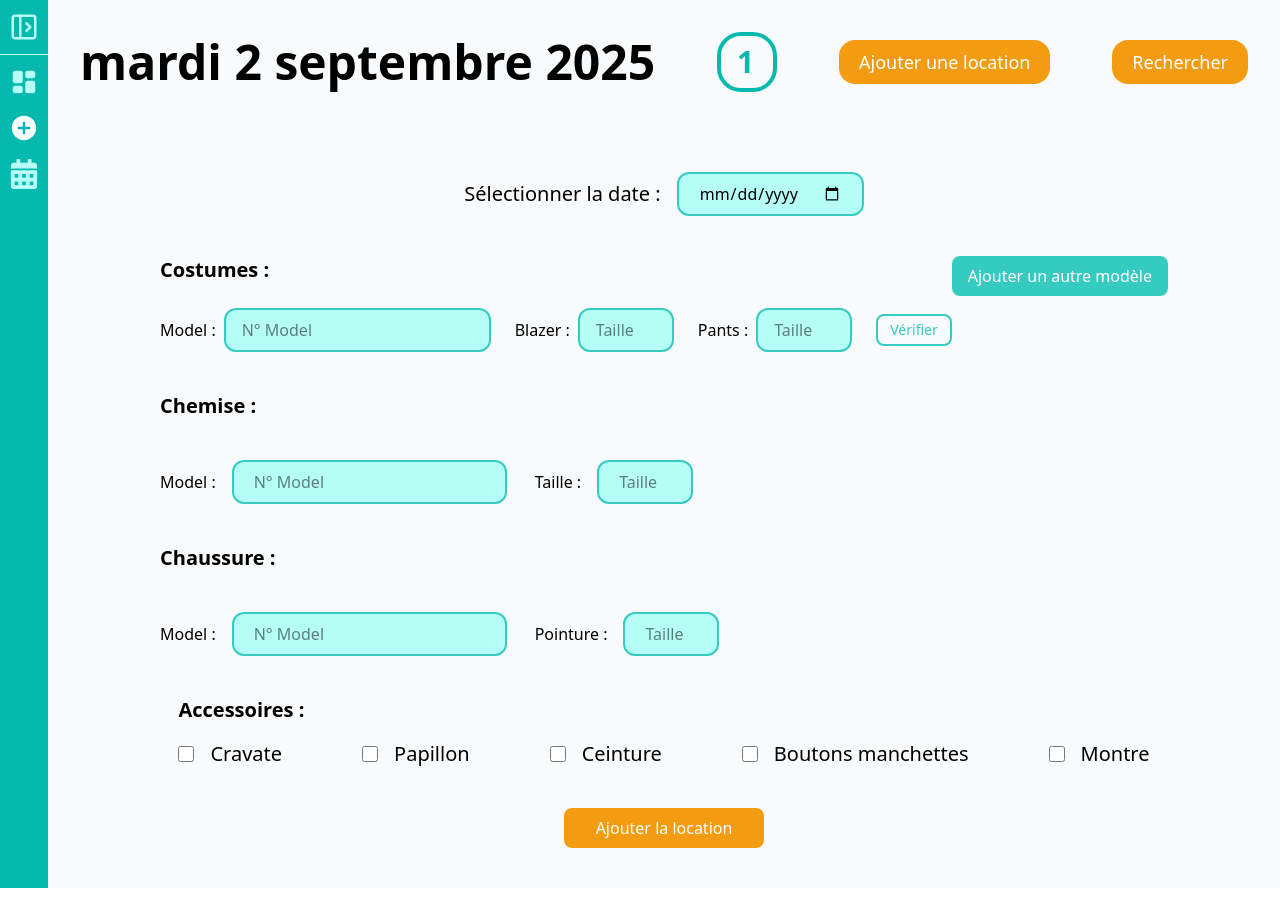
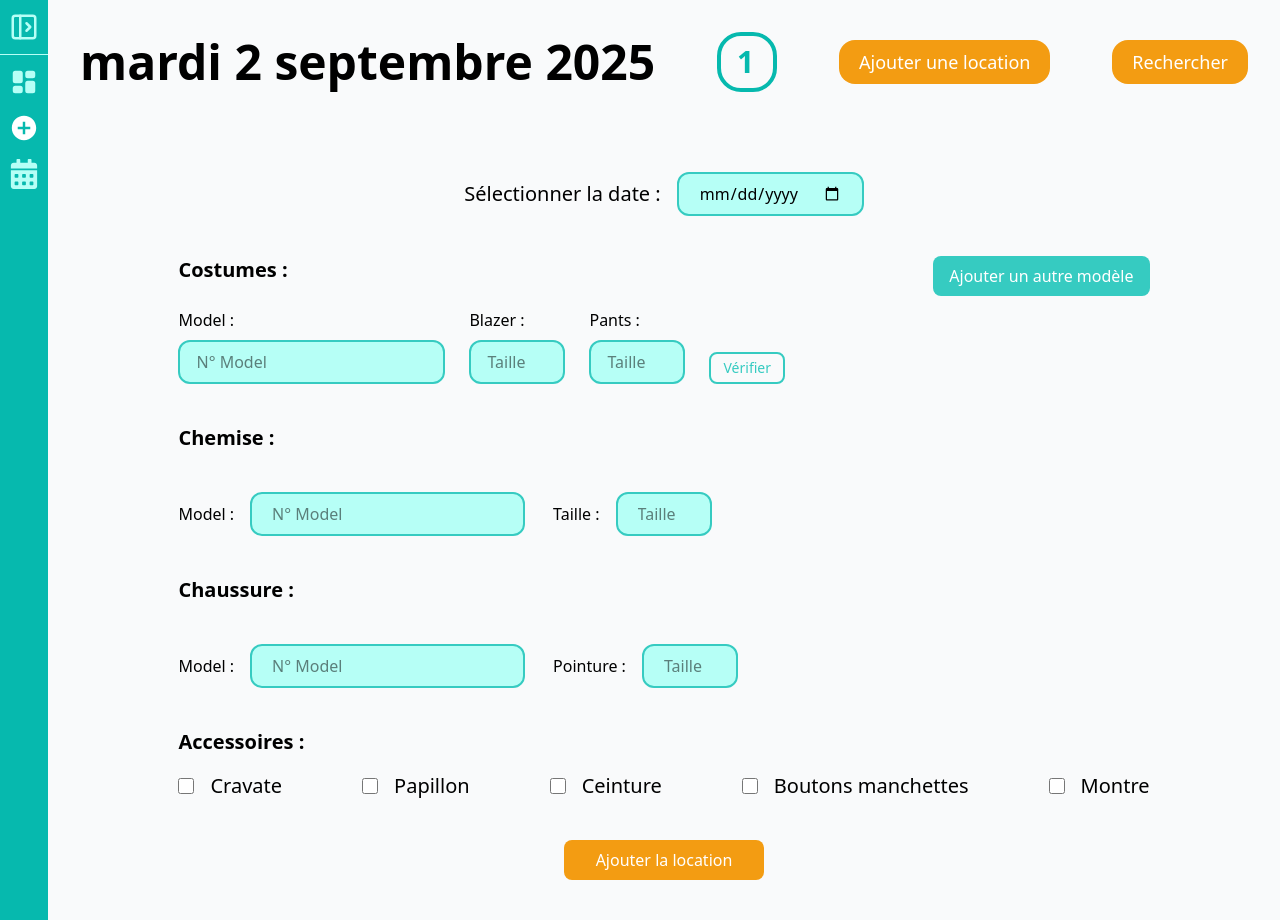
Before and after one commit to salimxfardeheb/location-costumes, a Next.js app: page /1/addLocation in a window 1280 px wide. Before the commit the page ends 888 px from the top, so only its background shows below. Built offline with nearby package versions, Linux system fonts and the light colour scheme; no server answers.

Commit message:
fix addLocation final

```diff
--- a/app/[nom_boutique]/addLocation/page.tsx
+++ b/app/[nom_boutique]/addLocation/page.tsx
@@ -3,6 +3,7 @@ import { ItemCloth, LocationInput } from "@/app/firebase/createLocation";
 import React, { useState } from "react";
 import { MdOutlineCancel } from "react-icons/md";
 import { checkAvailability } from "@/app/firebase/checkAvailability";
+import { span } from "framer-motion/client";
 
 const Page = () => {
   const [locationDate, setLocationDate] = useState("");
@@ -19,6 +20,10 @@ const Page = () => {
   const [loading, setLoading] = useState(false);
   const [success, setSuccess] = useState<string | null>(null);
   const [error, setError] = useState<string | null>(null);
+
+  const [available, setAvailable] = useState(false);
+  const [unavailableB, setUnavailableB] = useState(false);
+  const [unavailableP, setUnavailableP] = useState(false);
 
   const accessory = [
     "Cravate",
@@ -108,11 +113,11 @@ const Page = () => {
 
         {/* Costumes dynamiques */}
         <div className="flex w-full justify-between items-start">
-          <div className="flex flex-col gap-6 min-w-fit">
+          <div className="flex flex-col gap-6 min-w-fit min-h-fit">
             <span className="text-xl font-semibold">Costumes :</span>
             {costumes.map((c, index) => (
-              <div key={index} className="flex gap-6 items-center">
-                <label className="flex gap-2 items-center">
+              <div key={index} className="flex gap-6 items-start min-h-fit">
+                <label className="flex flex-col gap-2 items-start">
                   <span>Model :</span>
                   <input
                     type="text"
@@ -124,7 +129,7 @@ const Page = () => {
                     className="bg-[#B6FFF6] px-4 py-2 rounded-xl border-2 border-[#36CBC1]"
                   />
                 </label>
-                <label className="flex gap-2 items-center">
+                <label className="flex flex-col items-start gap-2">
                   <span>Blazer :</span>
                   <input
                     type="text"
@@ -135,8 +140,11 @@ const Page = () => {
                     }
                     className="w-24 bg-[#B6FFF6] px-4 py-2 rounded-xl border-2 border-[#36CBC1]"
                   />
+                  {unavailableB && (
+                    <span className="w-2/3 text-sm">❌ Ce blazer est déjà loué à cette date !</span>
+                  )}
                 </label>
-                <label className="flex gap-2 items-center">
+                <label className="flex flex-col items-start gap-2 ">
                   <span>Pants :</span>
                   <input
                     type="text"
@@ -147,6 +155,11 @@ const Page = () => {
                     }
                     className="w-24 bg-[#B6FFF6] px-4 py-2 rounded-xl border-2 border-[#36CBC1]"
                   />
+                  {unavailableP && (
+                    <span className="w-2/3 text-sm">
+                      ❌ Ce pantalon est déjà loué à cette date !
+                    </span>
+                  )}
                 </label>
                 {costumes.length > 1 && (
                   <div>
@@ -159,8 +172,9 @@ const Page = () => {
                     </button>
                   </div>
                 )}
-                <button
-                  className="self-center border-2 border-[#36CBC1] text-sm hover:bg-[#B6FFF6] cursor-pointer text-[#36CBC1]  px-3 py-1 rounded-lg hover:opacity-85"
+                  <button
+                  className="self-end border-2 border-[#36CBC1] text-sm hover:bg-[#B6FFF6] cursor-pointer text-[#36CBC1]  px-3 py-1 rounded-lg hover:opacity-85"
+                  type="button"
                   onClick={async () => {
                     try {
                       const result = await checkAvailability(
@@ -170,35 +184,39 @@ const Page = () => {
                         locationDate
                       );
 
-                      if(result.missingModel)
+                      if(result.missingModel) {
+                        alert("⚠️ Model introuvable ou non renseignée !")
+                      }
 
+                      // Blazer
                       if (result.missingCostumeBlazer) {
-                        setError(
+                        alert(
                           "⚠️ Taille de blazer introuvable ou non renseignée !"
                         );
                       } else if (result.blazerLocate) {
-                        setError("❌ Ce blazer est déjà loué à cette date !");
+                        setUnavailableB(true);
                       }
 
+                      // Pantalon
                       if (result.missingCostumePant) {
-                        setError(
+                        alert(
                           "⚠️ Taille de pantalon introuvable ou non renseignée !"
                         );
                       } else if (result.pantLocate) {
-                        setError("❌ Ce pantalon est déjà loué à cette date !");
+                        setUnavailableP(true);
                       }
 
+                      // Costume dispo
                       if (
                         !result.missingCostumeBlazer &&
                         !result.missingCostumePant &&
                         !result.blazerLocate &&
                         !result.pantLocate
                       ) {
-                        alert("✅ Costume disponible !");
+                        setAvailable(true);
                       }
-                    } catch (err) {
-                      console.error(err);
-                      alert("Erreur lors de la vérification.");
+                    } catch (err : any) {
+                      alert("⚠️ Modèle inexistant !");
                     }
                   }}
                 >
@@ -206,6 +224,7 @@ const Page = () => {
                 </button>
               </div>
             ))}
+            {available && <span>✅ Costume disponible !</span>}
           </div>
           <div className="flex flex-col justify-end gap-4">
             <button
--- a/app/[nom_boutique]/dashboard/searchModel/resultats/page.tsx
+++ b/app/[nom_boutique]/dashboard/searchModel/resultats/page.tsx
@@ -1,6 +1,6 @@
 "use client";
 import Link from "next/link";
-import { useSearchParams } from "next/navigation";
+import { useParams, useSearchParams } from "next/navigation";
 import { useEffect, useState } from "react";
 
 export default function ResultatsPage() {
@@ -10,6 +10,8 @@ export default function ResultatsPage() {
 
   const [results, setResults] = useState<any[]>([]);
   const [loading, setLoading] = useState(false);
+
+    const { nom_boutique } = useParams();
 
   useEffect(() => {
     if (!date || !category) return;
@@ -59,10 +61,6 @@ export default function ResultatsPage() {
             key={i}
             className="flex flex-col justify-center items-center w-fit"
           >
-            <Link
-              href={`${category}/${item.model}`}
-              className="hover:scale-105 duration-100"
-            >
               {item.image_path && (
                 <img
                   src={item.image_path}
@@ -73,7 +71,6 @@ export default function ResultatsPage() {
               <p className="text-xl font-mono mt-2">
                 modèle: <span>{item.model}</span>
               </p>
-            </Link>
           </div>
         ))}
       </div>
```
Also changed, not shown: public/uploads/1758845914396-1.jpg (added).
